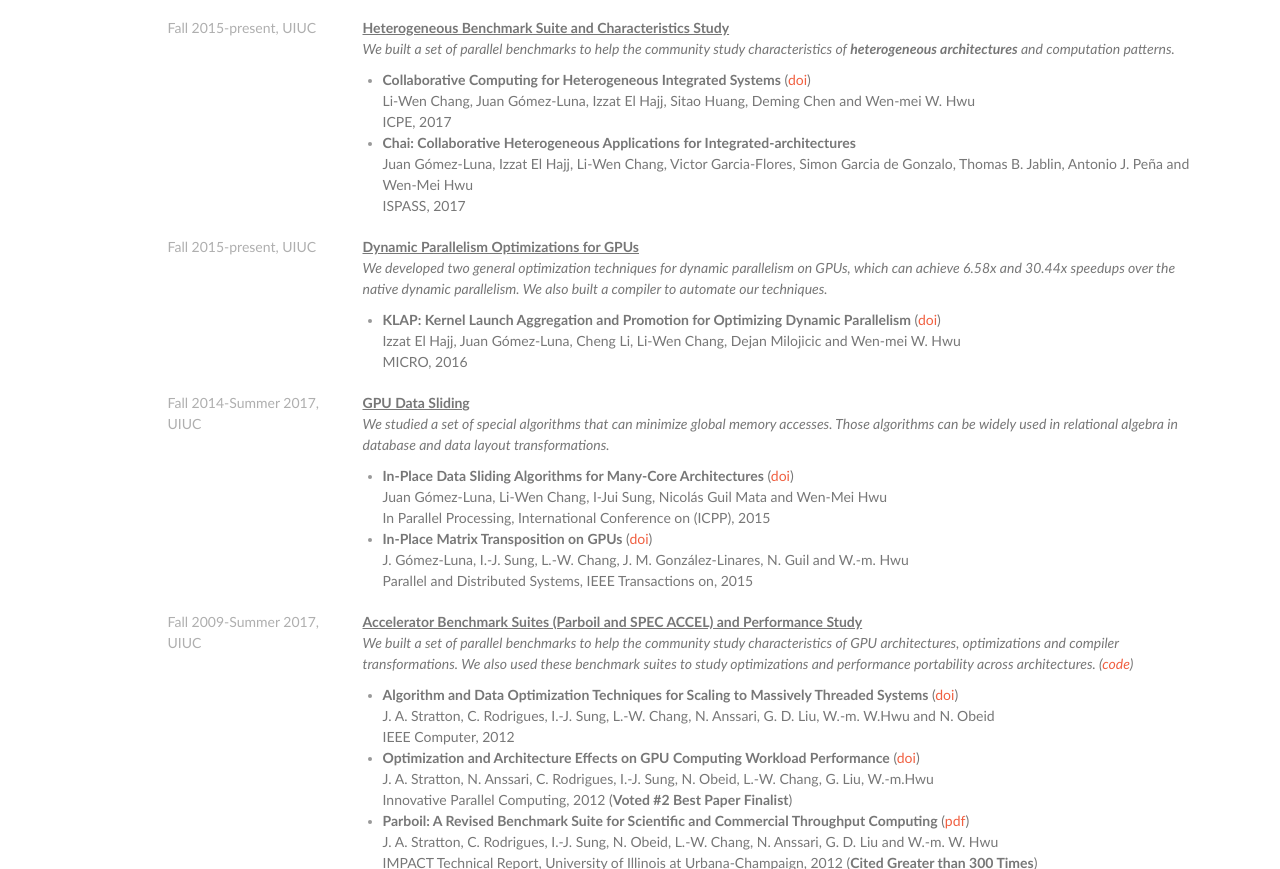
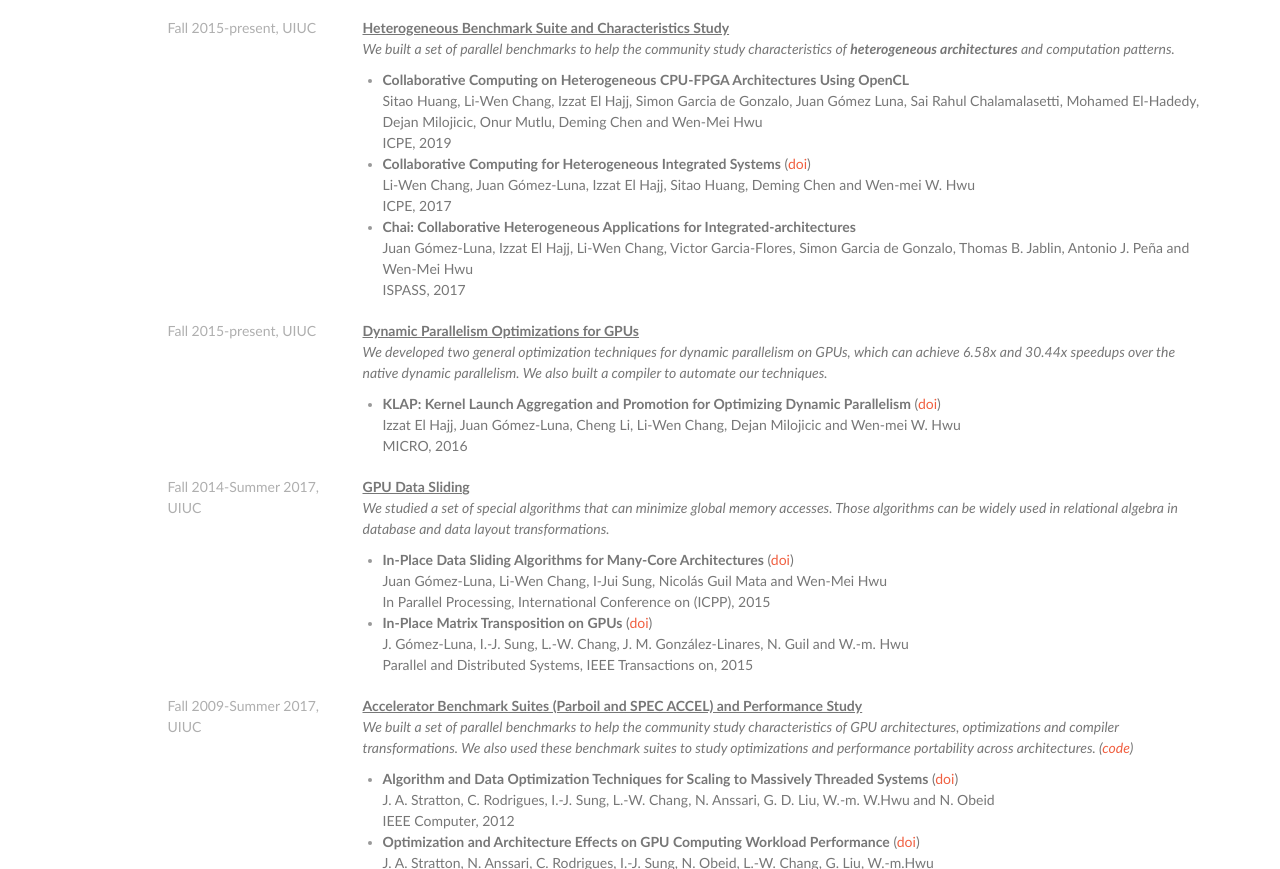
Before and after one commit to lchang20/lchang20.github.io, a website: page research.html in a window 1280 px wide. Shown: the part 1165-2034 px from the top of the page. Drawn offline with nearby package versions, Linux system fonts and the light colour scheme; files whose address does not match are found by name.

Commit message:
add ICPE 2019 paper

```diff
--- a/research.html
+++ b/research.html
@@ -169,6 +169,9 @@
                        Heterogeneous Benchmark Suite and Characteristics Study</span><br>
                       <span class="text-italic">We built a set of parallel benchmarks to help the community study characteristics of <strong>heterogeneous architectures</strong> and computation patterns. </span></p>
                       <ul>
+                        <li>
+                     <span class="text-muted"> <strong>Collaborative Computing on Heterogeneous CPU-FPGA Architectures Using OpenCL</strong> <br>Sitao Huang, Li-Wen Chang, Izzat El Hajj, Simon Garcia de Gonzalo, Juan Gómez Luna, Sai Rahul Chalamalasetti, Mohamed El-Hadedy, Dejan Milojicic, Onur Mutlu, Deming Chen and Wen-Mei Hwu<br>ICPE, 2019</span>
+                        </li>
                         <li>
                      <span class="text-muted"> <strong>Collaborative Computing for Heterogeneous Integrated Systems</strong> (<a href="http://dl.acm.org/citation.cfm?id=3030244">doi</a>)<br>Li-Wen Chang, Juan Gómez-Luna, Izzat El Hajj, Sitao Huang, Deming Chen and Wen-mei W. Hwu<br>ICPE, 2017</span>
                         </li>
```
Also changed, not shown: publication.html (+4 -1 lines).
